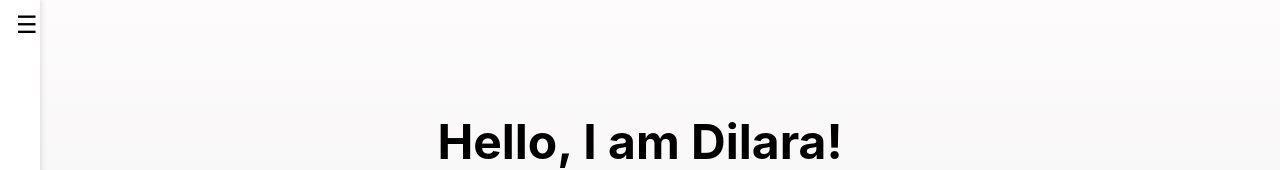
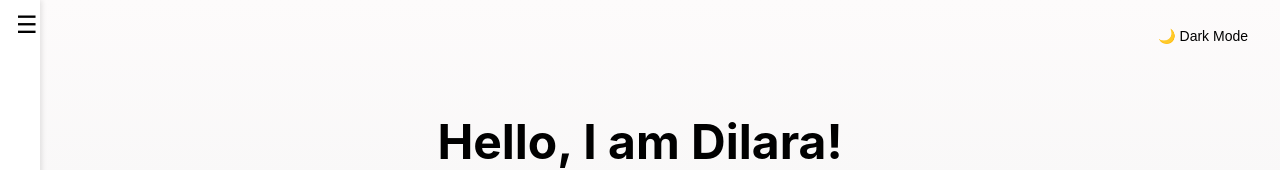
Before and after one commit to yldrmdilara/yldrmdilara.github.io, a plain HTML site: page index.html in a window 1280 px wide. Shown: the top 170 px of the page. Drawn offline with Linux system fonts and the light colour scheme.

Commit message:
Update index.html

```diff
--- a/index.html
+++ b/index.html
@@ -47,5 +47,6 @@
         sidebar.classList.toggle('active');
       });
     </script>
+    <script src="darkmode.js"></script>
   </body>
 </html>
```
